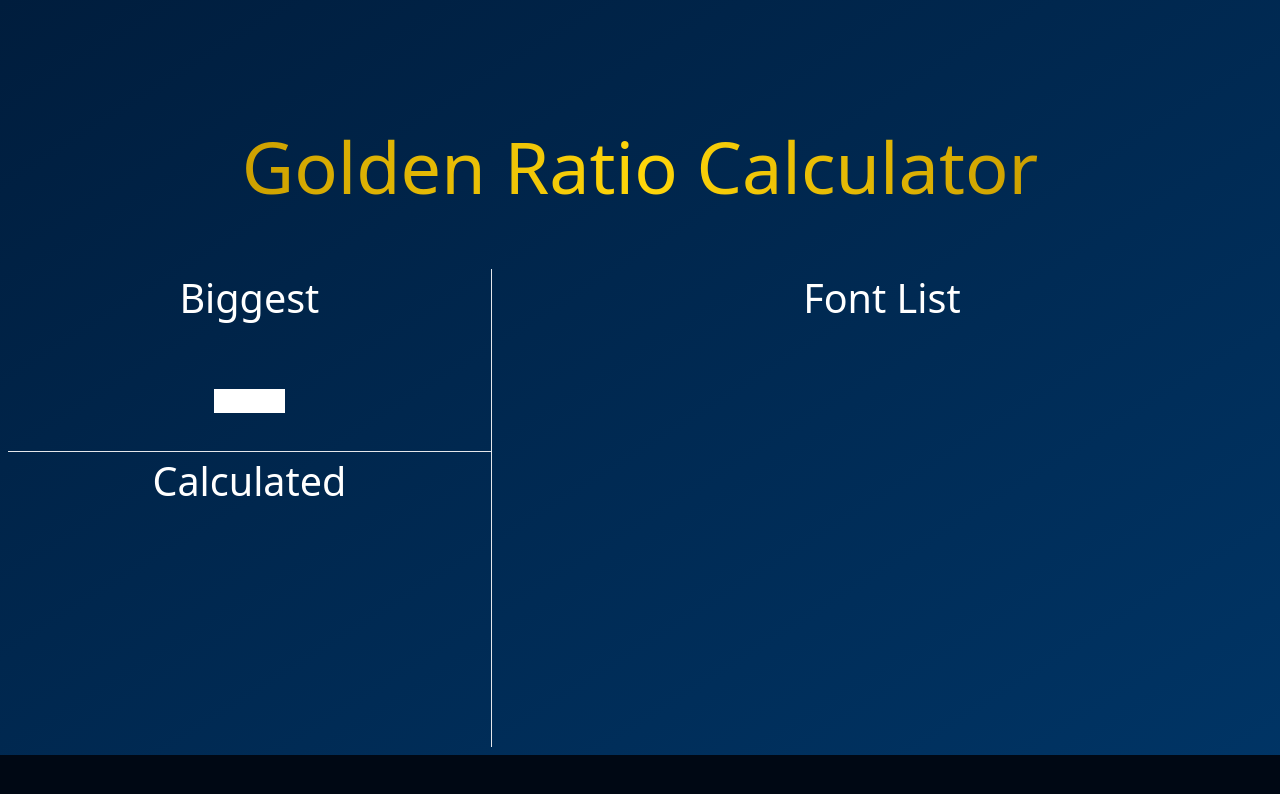
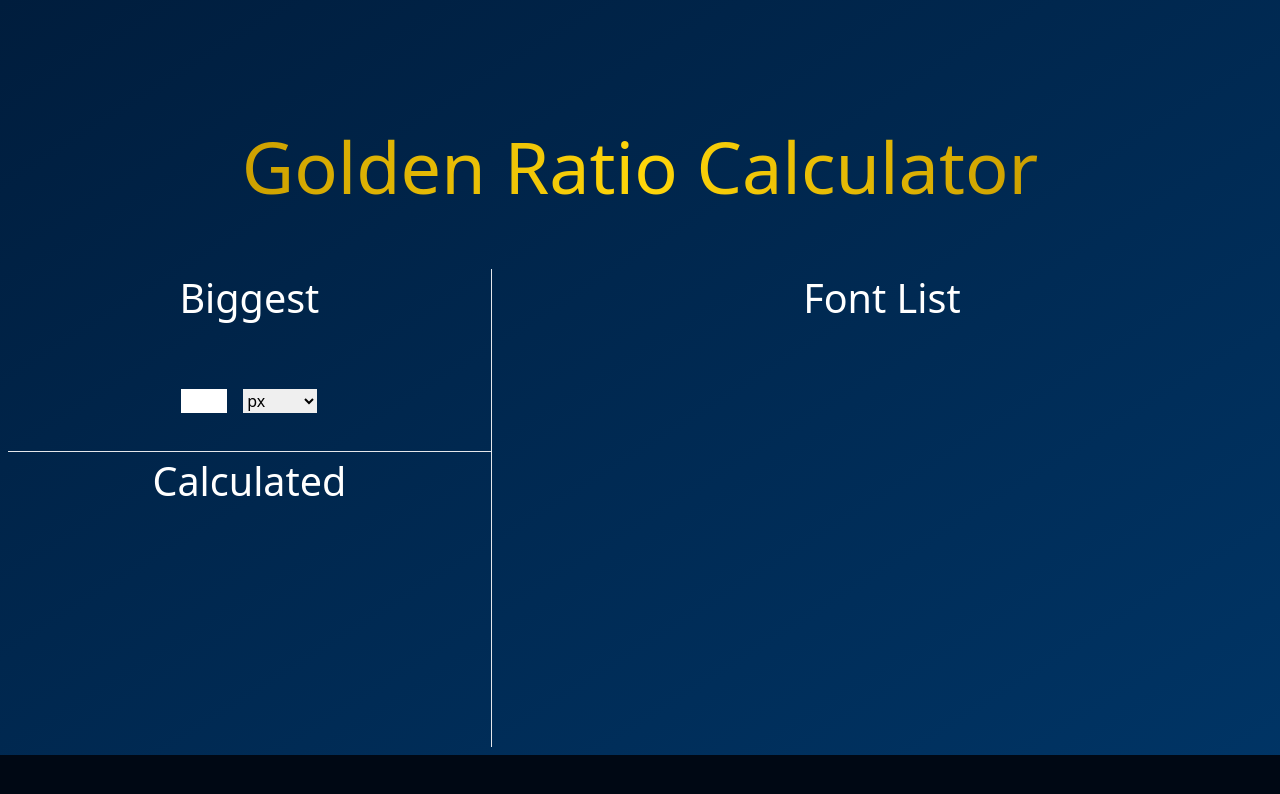
Before and after one commit to tomasesquivelgc/Golden-ratio-fonts, a React (Vite) app: page / in a window 1280 px wide. Shown: the top 794 px of the page. Built offline with nearby package versions, Linux system fonts and the light colour scheme.

Commit message:
create units button

```diff
--- a/src/components/Calculator/FontList.jsx
+++ b/src/components/Calculator/FontList.jsx
@@ -1,21 +1,22 @@
 import PropTypes from 'prop-types';
 
-function FontList({ biggestNumber, calculatedNumbers }) {
+function FontList({ biggestNumber, calculatedNumbers, units }) {
   return (
     <div className="w-gr1 h-full overflow-auto text-center border-l">
       <h2 className="text-gr3 md:text-gr2">Font List</h2>
       <ul>
-        <li style={{ fontSize: biggestNumber }}>
+        <li style={{ fontSize: biggestNumber + units }}>
           Font Size
+          {' '}
           {biggestNumber}
-          px
+          {units}
         </li>
         {calculatedNumbers.map((number) => (
-          <li key={number} style={{ fontSize: number }}>
+          <li key={number} style={{ fontSize: number + units }}>
             Font Size
             {' '}
             {number}
-            px
+            {units}
           </li>
         ))}
       </ul>
--- a/src/components/Calculator/Index.jsx
+++ b/src/components/Calculator/Index.jsx
@@ -6,6 +6,7 @@ import FontList from './FontList';
 function Calculator() {
   const [biggestNumber, setBiggestNumber] = useState(0);
   const [calculatedNumbers, setCalculatedNumbers] = useState([]);
+  const [units, setUnits] = useState('px');
 
   const calculateFonts = (input) => {
     if (!Number.isNaN(input)) {
@@ -29,11 +30,11 @@ function Calculator() {
   return (
     <div className="w-full h-gr1 flex text-white p-2">
       <div className="w-gr2 h-full">
-        <UserInput calculateFonts={calculateFonts} />
+        <UserInput calculateFonts={calculateFonts} setUnits={setUnits} />
         <NumberList calculatedNumbers={calculatedNumbers} />
       </div>
       {/* Golden sized text */}
-      <FontList biggestNumber={biggestNumber} calculatedNumbers={calculatedNumbers} />
+      <FontList biggestNumber={biggestNumber} calculatedNumbers={calculatedNumbers} units={units} />
     </div>
   );
 }
--- a/src/components/Calculator/UserInput.jsx
+++ b/src/components/Calculator/UserInput.jsx
@@ -1,14 +1,27 @@
 import PropTypes from 'prop-types';
 
-function UserInput({ calculateFonts }) {
+function UserInput({ calculateFonts, setUnits }) {
   return (
     <div className="w-full h-gr2 flex flex-col items-center border-b text-center">
       <h2 className="text-gr3 md:text-gr2 h-gr1 w-gr1">Biggest</h2>
-      <input
+      <div className='flex justify-center'>
+        <input
         type="number"
         onChange={(e) => calculateFonts(parseInt(e.target.value, 10))}
         className=" w-gr4 text-black m-2"
       />
+      <select
+        onChange={(e) => setUnits(e.target.value)}
+        className="w-gr3 text-black m-2"
+      >
+        <option value="px">px</option>
+        <option value="em">em</option>
+        <option value="rem">rem</option>
+        <option value="%">%</option>
+        <option value="vh">vh</option>
+      </select>
+      </div>
+
     </div>
   );
 }
```
